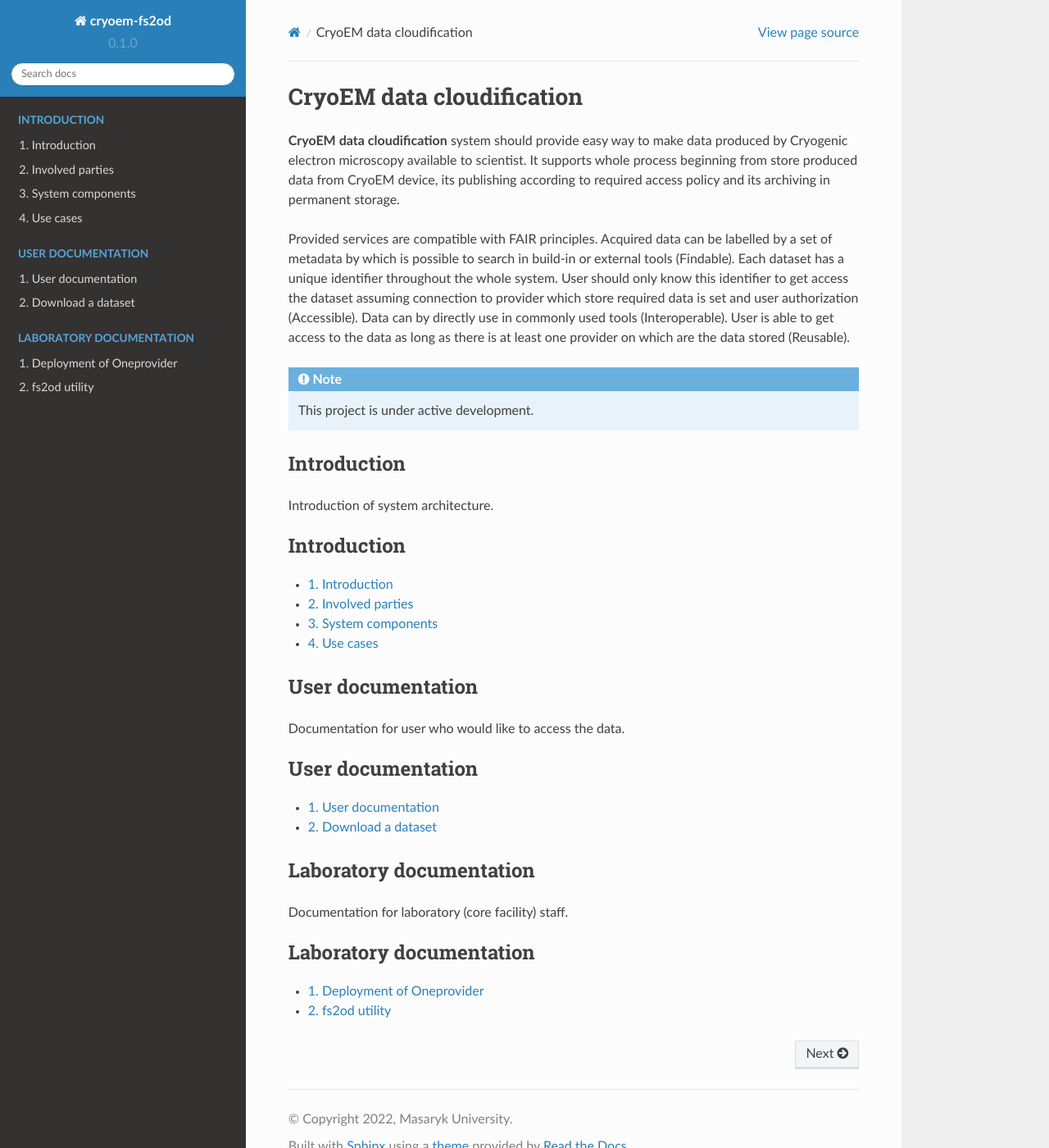
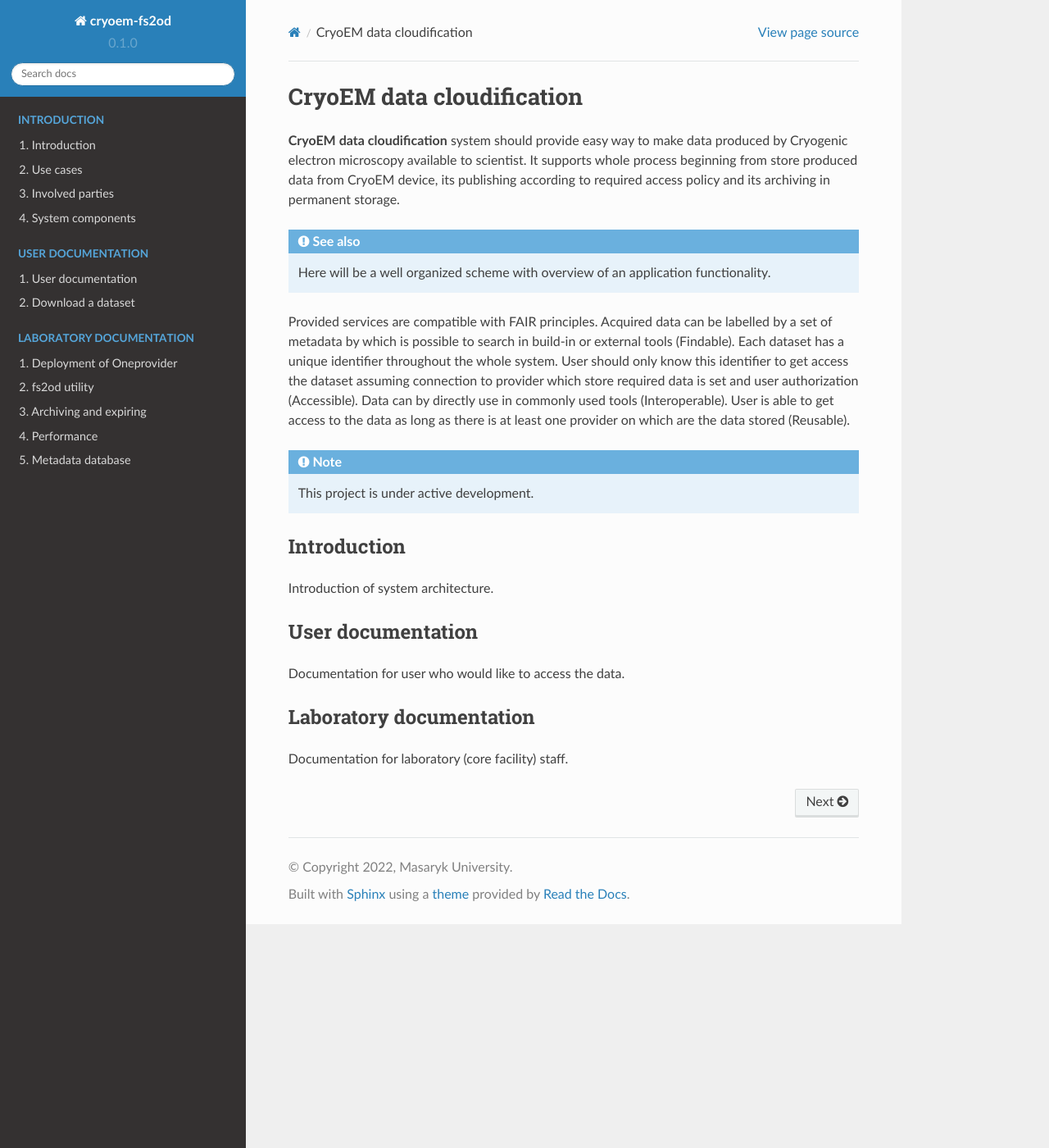
Before and after one commit to svobtom/onedata4sci, a Sphinx documentation site: the page built from docs/source/index.rst, in a window 1280 px wide and 1400 px high. Shown: the whole window at 82% size. Built offline with Sphinx 7.4.7 and the Read the Docs theme 2.0.0, drawn with Linux system fonts in a browser that asks for light colours.

Commit message:
More changes

```diff
--- a/docs/source/index.rst
+++ b/docs/source/index.rst
@@ -2,6 +2,12 @@ CryoEM data cloudification
 ==========================
 
 **CryoEM data cloudification** system should provide easy way to make data produced by Cryogenic electron microscopy available to scientist. It supports whole process beginning from store produced data from CryoEM device, its publishing according to required access policy and its archiving in permanent storage.
+
+
+.. seealso::
+
+   Here will be a well organized scheme with overview of an application functionality.
+
 
 Provided services are compatible with FAIR principles. Acquired data can be labelled by a set of metadata by which is possible to search in build-in or external tools (Findable). Each dataset has a unique identifier throughout the whole system. User should only know this identifier to get access the dataset assuming connection to provider which store required data is set and user authorization (Accessible). Data can by directly use in commonly used tools (Interoperable). User is able to get access to the data as long as there is at least one provider on which are the data stored (Reusable).
 
@@ -15,14 +21,14 @@ Introduction
 Introduction of system architecture.
 
 .. toctree::
-   :maxdepth: 1
+   :maxdepth: 2
+   :hidden:
    :numbered:
    :caption: Introduction
 
    introduction/index
    introduction/roles
    introduction/components
-   introduction/use_cases
 
 User documentation
 ------------------
@@ -30,7 +36,8 @@ User documentation
 Documentation for user who would like to access the data.
 
 .. toctree::
-   :maxdepth: 1
+   :maxdepth: 2
+   :hidden:
    :numbered:
    :caption: User documentation
 
@@ -43,9 +50,13 @@ Laboratory documentation
 Documentation for laboratory (core facility) staff.
 
 .. toctree::
-   :maxdepth: 1
+   :maxdepth: 2
+   :hidden:
    :numbered:
    :caption: Laboratory documentation
 
-   oneprovider
-   fs2od
+   labs/oneprovider
+   labs/fs2od
+   labs/archiving_expiring
+   labs/performance
+   labs/metadata
--- /dev/null
+++ b/docs/source/labs/metadata.rst
@@ -0,0 +1,2 @@
+Metadata database
+=================
--- /dev/null
+++ b/docs/source/labs/performance.rst
@@ -0,0 +1,2 @@
+Performance
+===========
```
Also changed, not shown: docs/source/introduction/index.rst (+16 -0 lines), docs/source/introduction/use_cases.rst (deleted, +0 -15 lines), docs/source/labs/archiving_expiring.rst (added, +8 -0 lines), docs/source/labs/oneprovider.rst (renamed from docs/source/oneprovider.rst, +41 -8 lines), docs/source/temp/oneclient.rst (added, +14 -0 lines), docs/source/temp/performance_test.rst (added, +49 -0 lines), docs/source/user/download_all.rst (+12 -4 lines), docs/source/images/23_ip_adress_setup.png (added), docs/source/images/24_DNS_setup.png (added), docs/source/images/25_obtain_certificate.png (added), docs/source/images/26_add_storage.png (added), docs/source/labs/fs2od.rst (renamed from docs/source/fs2od.rst).
